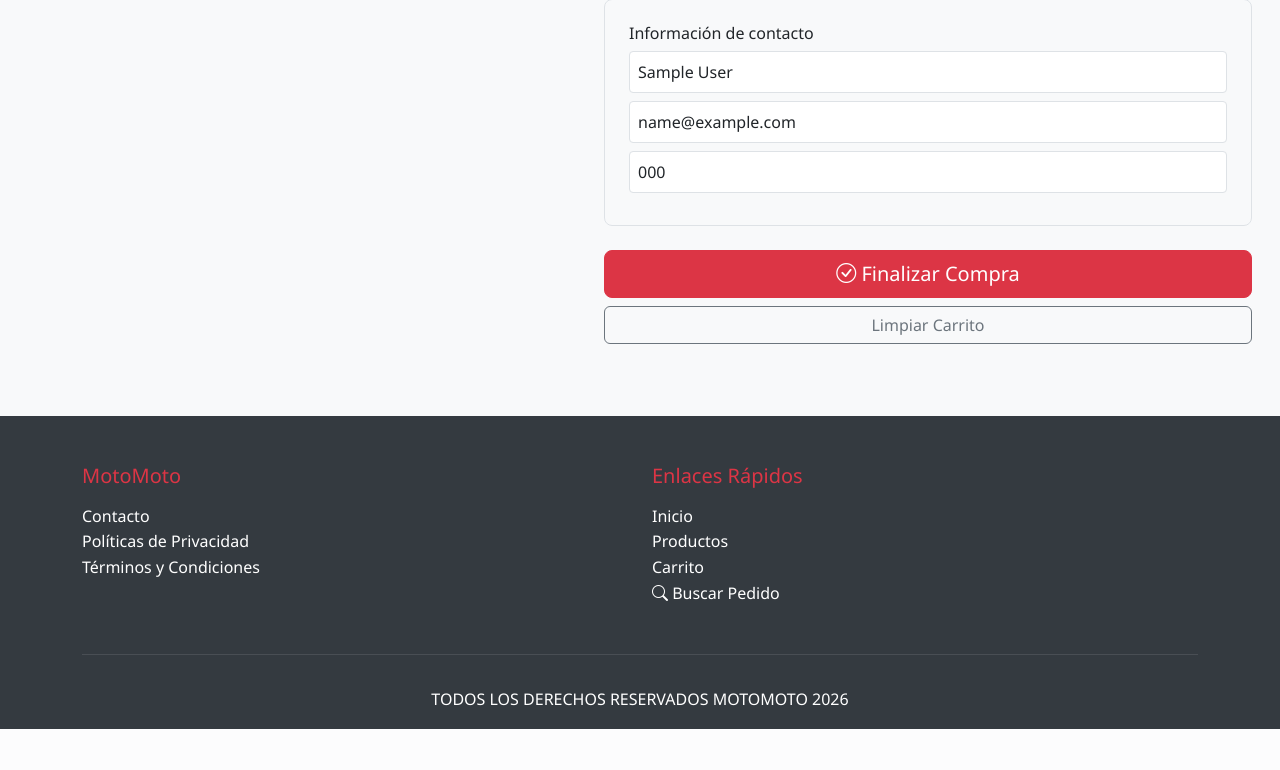
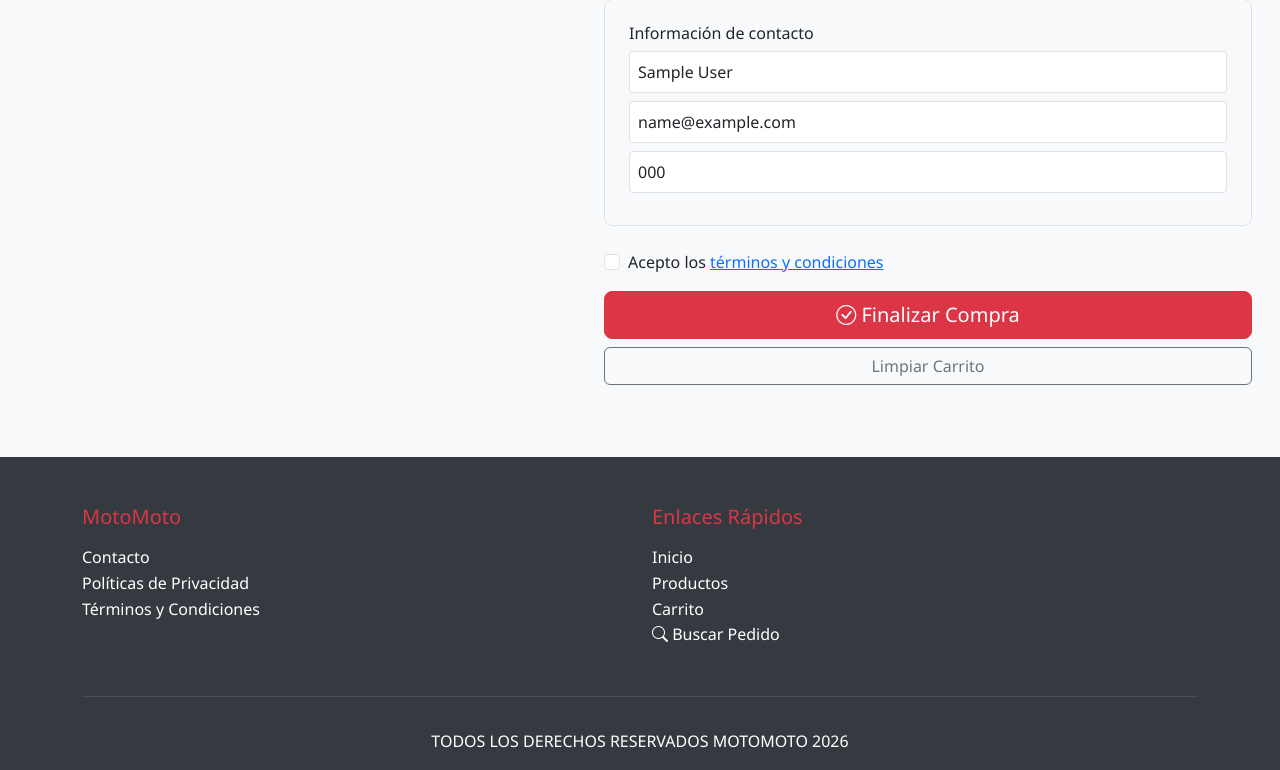
Before and after one commit to Lucvvs/balu, a Django app: page /carrito/ in a window 1280 px wide. Shown: the part 1339-2109 px from the top of the page. Before the commit the page ends 2068 px from the top, so only its background shows below. Run offline with Django 5.2, Linux system fonts and the light colour scheme; a user stored in the database is signed in; tables that the repository leaves empty hold one stand-in row (values such as "Sample post"); grey boxes marked "Sample" are stand-in pictures.

Commit message:
M.V.P 1.0FN

```diff
--- a/shop/forms.py
+++ b/shop/forms.py
@@ -166,15 +166,22 @@ class CheckoutForm(forms.Form):
         widget=forms.TextInput(attrs={'class': 'form-control'})
     )
     customer_email = forms.EmailField(
-        required=False,
+        required=True,
         label="Email",
         widget=forms.EmailInput(attrs={'class': 'form-control'})
     )
     customer_phone = forms.CharField(
         max_length=20,
-        required=False,
+        required=True,
         label="Teléfono",
         widget=forms.TextInput(attrs={'class': 'form-control'})
+    )
+    accept_terms = forms.BooleanField(
+        required=True,
+        label='',
+        error_messages={
+            'required': 'Debes aceptar los términos y condiciones para continuar.',
+        },
     )
 
     def clean(self):
--- a/shop/views.py
+++ b/shop/views.py
@@ -709,7 +709,8 @@ def checkout(request):
         discount_total=discount_total,
         total=total,
         customer_name=form.cleaned_data.get('customer_name') or (request.user.get_full_name() if request.user.is_authenticated else None),
-        customer_email=form.cleaned_data.get('customer_email') or (request.user.email if request.user.is_authenticated else None),
+        # Nunca permitir que el email del usuario autenticado sea cambiado desde el navegador.
+        customer_email=(request.user.email if request.user.is_authenticated else form.cleaned_data.get('customer_email')),
         customer_phone=form.cleaned_data.get('customer_phone'),
         status='pending_payment' if is_mp else 'realized',
     )
@@ -1114,7 +1115,8 @@ def update_profile(request):
     # Actualizar datos
     user.first_name = request.POST.get('first_name', user.first_name)
     user.last_name = request.POST.get('last_name', user.last_name)
-    user.email = request.POST.get('email', user.email)
+    # El email es inmodificable desde el frontend.
+    user.phone = request.POST.get('phone', user.phone)
     user.save()
 
     messages.success(request, 'Perfil actualizado correctamente.')
--- a/templates/shop/cart.html
+++ b/templates/shop/cart.html
@@ -279,10 +279,20 @@
                         <input type="email" name="customer_email" id="customer_email" class="form-control mb-2"
                                placeholder="Email"
                                value="{% if user.is_authenticated %}{{ user.email }}{% endif %}"
-                               required>
+                               required
+                               {% if user.is_authenticated %}readonly{% endif %}>
                         <input type="text" name="customer_phone" id="customer_phone" class="form-control mb-2"
                                placeholder="Teléfono"
-                               value="{% if user.is_authenticated %}{{ user.phone|default:'' }}{% endif %}">
+                               value="{% if user.is_authenticated %}{{ user.phone|default:'' }}{% endif %}"
+                               required>
+                    </div>
+
+                    <div class="form-check mb-3">
+                        <input class="form-check-input" type="checkbox" name="accept_terms" id="accept_terms" value="1" required>
+                        <label for="accept_terms" class="form-check-label" style="cursor: pointer;">
+                            Acepto los
+                            <a href="{% url 'shop:terms_and_conditions' %}" target="_blank" rel="noopener noreferrer">términos y condiciones</a>
+                        </label>
                     </div>
 
                     <button type="submit" class="btn btn-danger btn-lg w-100 mb-2" id="checkout-submit-btn">
```
Also changed, not shown: templates/shop/profile.html (+6 -1 lines).
